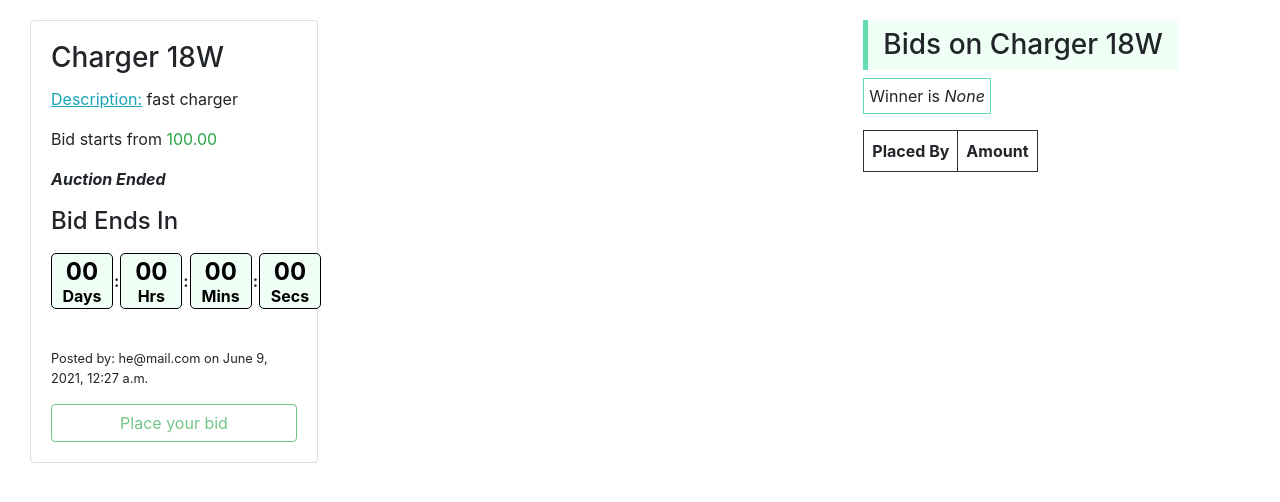
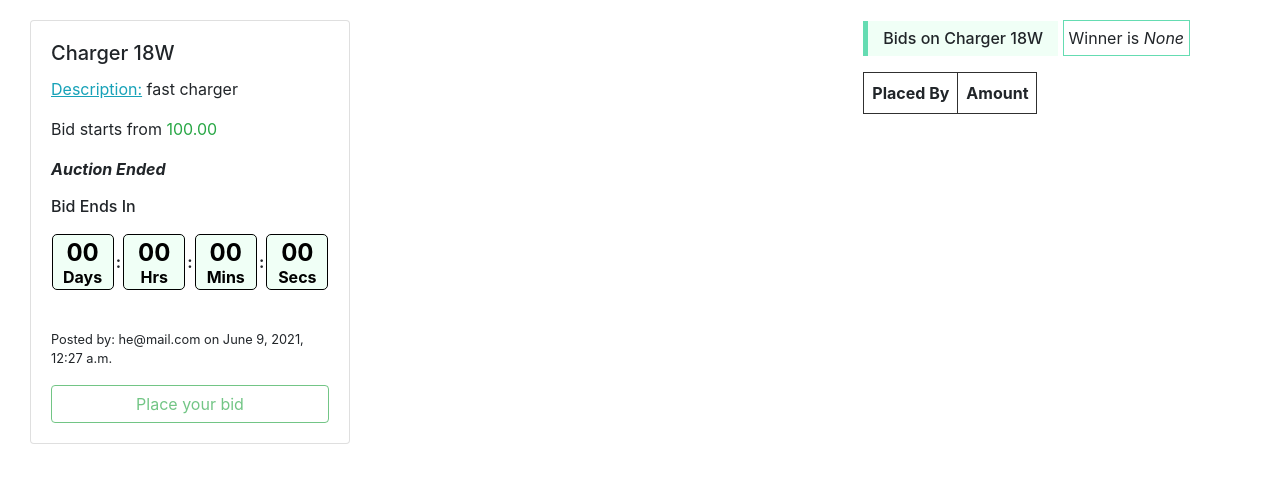
Before and after one commit to abijoy/abay, a Django app: page /product/detail/4/ in a window 1280 px wide. Shown: the part 114-616 px from the top of the page. Run offline with Django 3.2, Linux system fonts and the light colour scheme; data comes from the database, SQL or seed files in the repository; lists and menus that the app fills with data are empty; some libraries are stand-ins or nearby versions.

Commit message:
fixed card css for image distortation issue

```diff
--- a/app/templates/app/product_detail.html
+++ b/app/templates/app/product_detail.html
@@ -12,7 +12,7 @@
 
 <!-- <div class="container"> -->
 <div class="row ">
-		<div class="col-md-8">
+	<div class="col-md-4 col-sm-12">
 		<!-- add if any messages exits for this page -->
 		{% if messages %}
 		<div class="messages">
@@ -23,13 +23,13 @@
 		<br><br>
 		{% endif %}
 
-			<div class="card" style="width: 18rem; margin-bottom: 20px;">
+		<div class="card" style="width: 20rem; margin-bottom: 20px;">
 			{% if product.photo %}
 				<img class="card-img-top" src="{{ product.photo.url }}" style="height: 200px;">
 			{% endif %}
 
 			<div class="card-body">
-			    <h3 class="card-title">{{ product }}</h3>
+			<h5 class="card-title">{{ product }}</h5>
 			<p class="card-text">
 				<span class="text-info"><u>Description:</u></span> <span>{{ product.description  }}</span>
 			</p>
@@ -38,7 +38,7 @@
 
 			<p class="card-text" id="end-datetime">
 
-			    	<h4 id="headline">Bid Ends In</h4>
+				<h6 id="headline">Bid Ends In</h6>
 				<div id="countdown">
 					<!-- <ul class="flex-container"> -->
 					<li class="count-li"><span id="days"></span>Days</li>
@@ -75,10 +75,10 @@
 			</div>
 		</div>
 	</div>
-
-	<div class="col-md-4">
+	<div class="col-md-4"></div>
+	<div class="col-md-4 col-sm-12">
 		<div class="bidTable">
-			<h3 class="bid-table-info">Bids on {{ product }}</h3>
+			<h6 class="bid-table-info">Bids on {{ product }}</h6>
 			<p class="winner">Winner is <span><i>{{ request.session.winner }}</i></span></p>
 			<table>
 				<tr>
--- a/static/css/app.css
+++ b/static/css/app.css
@@ -132,3 +132,8 @@ h1 #headline{
 	  border-bottom: 1px solid black;
 	  font-weight: bold;
   }
+
+  .card-img-top {
+	width: 100%;
+	object-fit: cover;
+  }
```
Lines whose indentation alone changed are shown as unchanged.
